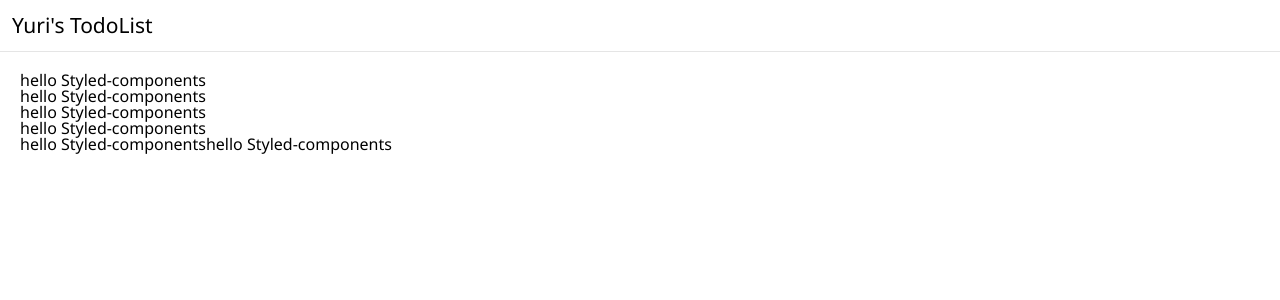
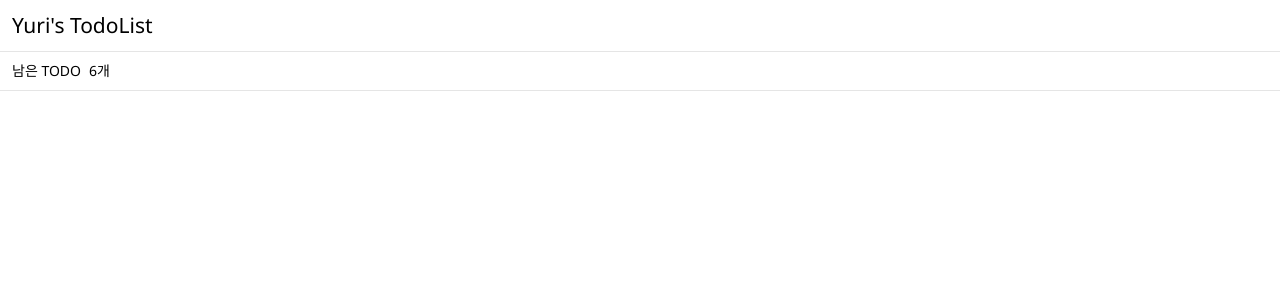
Before and after one commit to yurileeeee/todolist-nextjs, a Next.js app: page / in a window 1280 px wide. Shown: the top 300 px of the page. Built offline with nearby package versions, Linux system fonts and the light colour scheme.

Commit message:
Feat: 투두리스트 스타일링

```diff
--- /dev/null
+++ b/components/TodoList.tsx
@@ -0,0 +1,38 @@
+import React from "react";
+import styled from "styled-components";
+import palette from "../styles/palette";
+import { TodoType } from "../types/todo";
+
+const Container = styled.div`
+  width: 100%;
+
+  .todo-list-header {
+    padding: 12px;
+    border-bottom: 1px solid ${palette.gray};
+
+    .todo-list-last-todo {
+      font-size: 14px;
+      span {
+        margin-left: 8px;
+      }
+    }
+  }
+`;
+
+interface IProps {
+  todos: TodoType[];
+}
+
+const TodoList: React.FC<IProps> = ({ todos }) => {
+  return (
+    <Container>
+      <div className="todo-list-header">
+        <p className="todo-list-last-todo">
+          남은 TODO<span>{todos.length}개</span>
+        </p>
+      </div>
+    </Container>
+  );
+};
+
+export default TodoList;
--- a/pages/index.tsx
+++ b/pages/index.tsx
@@ -1,23 +1,21 @@
+import React from "react";
 import { NextPage } from "next";
-import styled from "styled-components";
+import TodoList from "../components/TodoList";
+import { TodoType } from "../types/todo";
 
-const Container = styled.div`
-  padding: 20px;
-`;
+const todos: TodoType[] = [
+  {id: 1, text: "마트 가서 장보기", color: "red", checked: false},
+  {id: 2, text: "수학 숙제하기", color: "orange", checked: false},
+  {id: 3, text: "코딩하기", color: "yellow", checked: true},
+  {id: 4, text: "넥스트 공부하기", color: "green", checked: true},
+  {id: 5, text: "요리 연습하기", color: "blue", checked: false},
+  {id: 6, text: "분리수거 하기", color: "navy", checked: false},
+];
 
-const index: NextPage = () => {
+const app: NextPage = () => {
   return (
-    <Container>
-      <h1>hello Styled-components</h1>
-      <h2>hello Styled-components</h2>
-      <p>hello Styled-components</p>
-      <ul>
-        <li>hello Styled-components</li>
-      </ul>
-      <a>hello Styled-components</a>
-      <span>hello Styled-components</span>
-    </Container>
+    <TodoList todos={todos} />
   );
 };
 
-export default index;
+export default app;
--- /dev/null
+++ b/types/todo.d.ts
@@ -0,0 +1,6 @@
+export type TodoType = {
+  id: number;
+  text: string;
+  color: "red" | "orange" | "yellow" | "green" | "blue" | "navy";
+  checked: boolean;
+};
```
